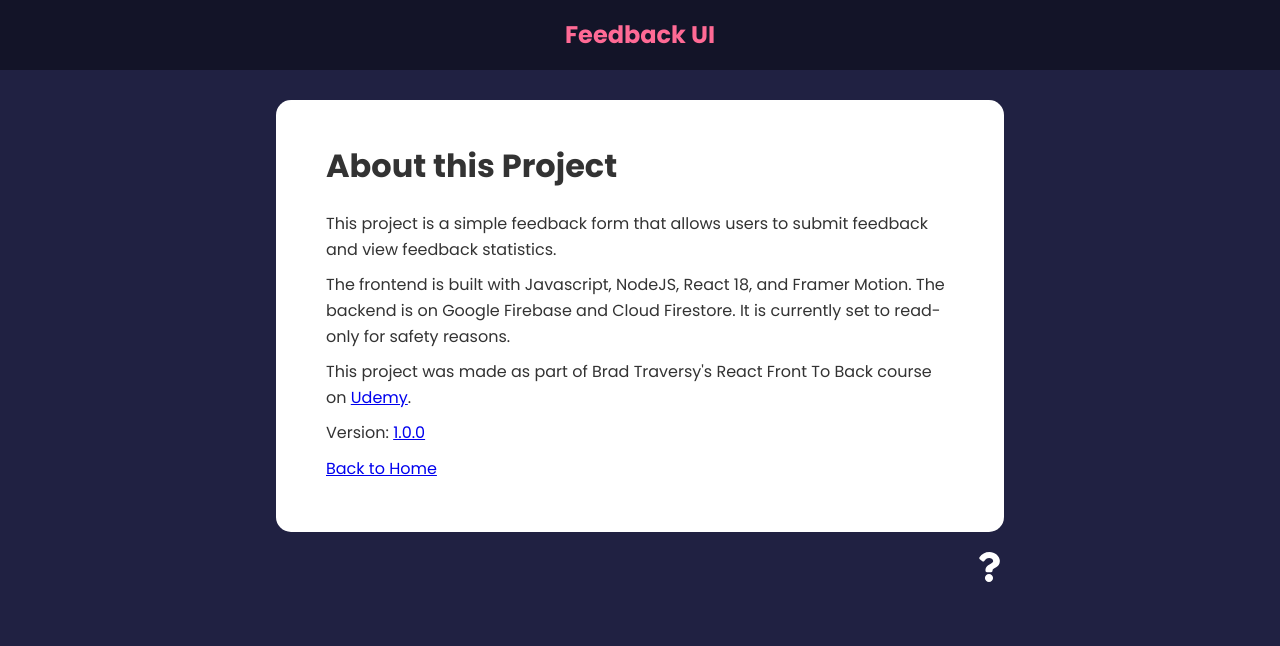
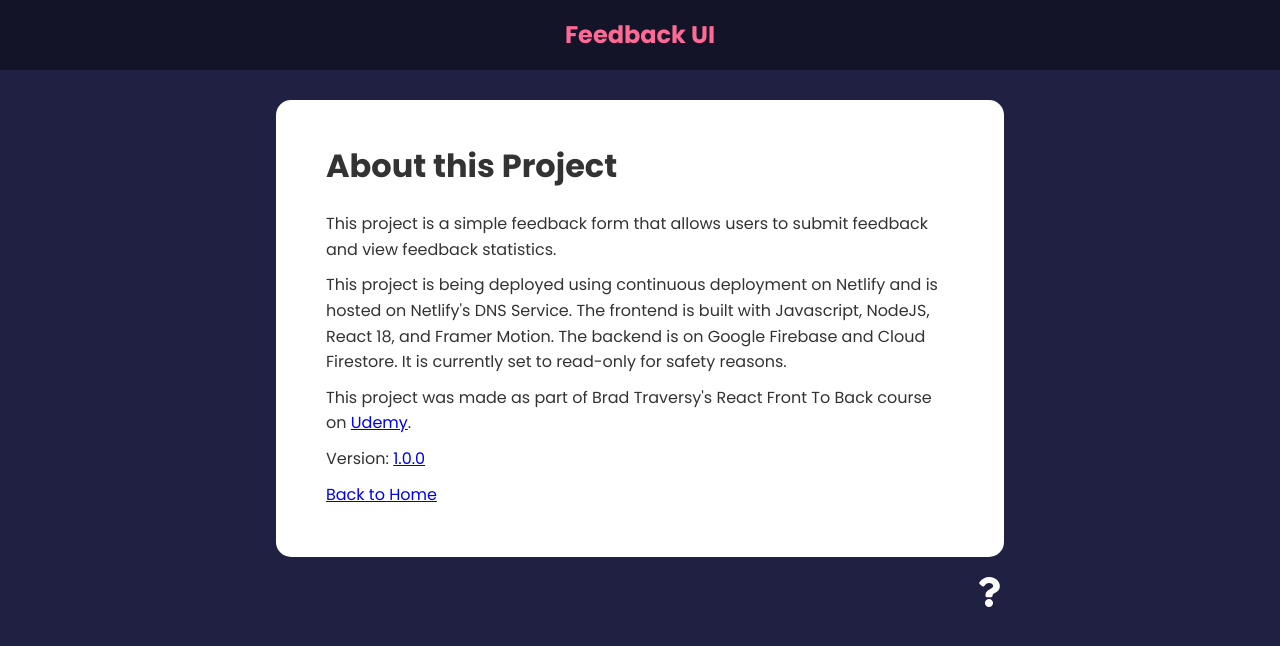
Before and after one commit to aicheye/feedback-ui, a React (Create React App) app: page /about in a window 1280 px wide. Shown: the top 646 px of the page. Built offline with nearby package versions, Linux system fonts and the light colour scheme; no server answers; the database is empty.

Commit message:
Small changes to the About page

```diff
--- a/src/pages/AboutPage.jsx
+++ b/src/pages/AboutPage.jsx
@@ -11,9 +11,11 @@ function AboutPage() {
           feedback and view feedback statistics.
         </p>
         <p>
-          The frontend is built with Javascript, NodeJS, React 18, and Framer
-          Motion. The backend is on Google Firebase and Cloud Firestore. It is
-          currently set to read-only for safety reasons.
+          This project is being deployed using continuous deployment on Netlify
+          and is hosted on Netlify's DNS Service. The frontend is built with
+          Javascript, NodeJS, React 18, and Framer Motion. The backend is on
+          Google Firebase and Cloud Firestore. It is currently set to read-only
+          for safety reasons.
         </p>
         <p>
           This project was made as part of Brad Traversy's React Front To Back
```
